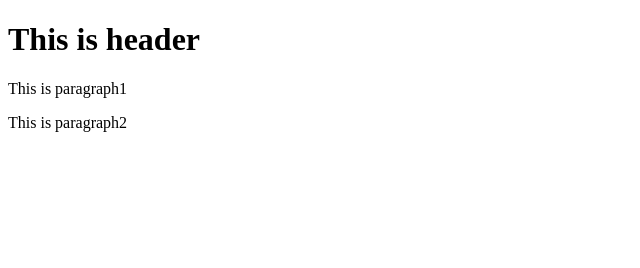
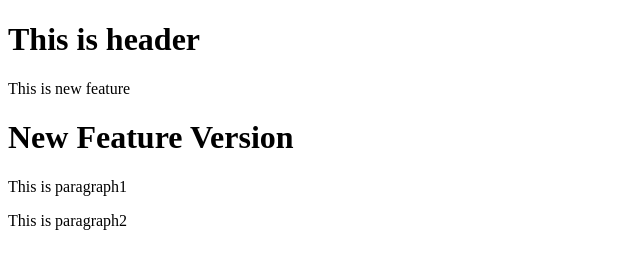
Before and after one commit to sasitorn-nue/sample_git2, a plain HTML site: page index.html in a window 1280 px wide. Shown: the whole page, without its empty margins (0-640 px from the left). Drawn offline with Linux system fonts and the light colour scheme.

Commit message:
add new feature

```diff
--- a/index.html
+++ b/index.html
@@ -3,6 +3,8 @@
 <head><title>Sample Git</title></head>
 <body>
 <h1>This is header</h1>
+<p>This is new feature</p>
+<h1>New Feature Version</h1>
 <p>This is paragraph1</p>
 <p>This is paragraph2</p>
 </body>
```
